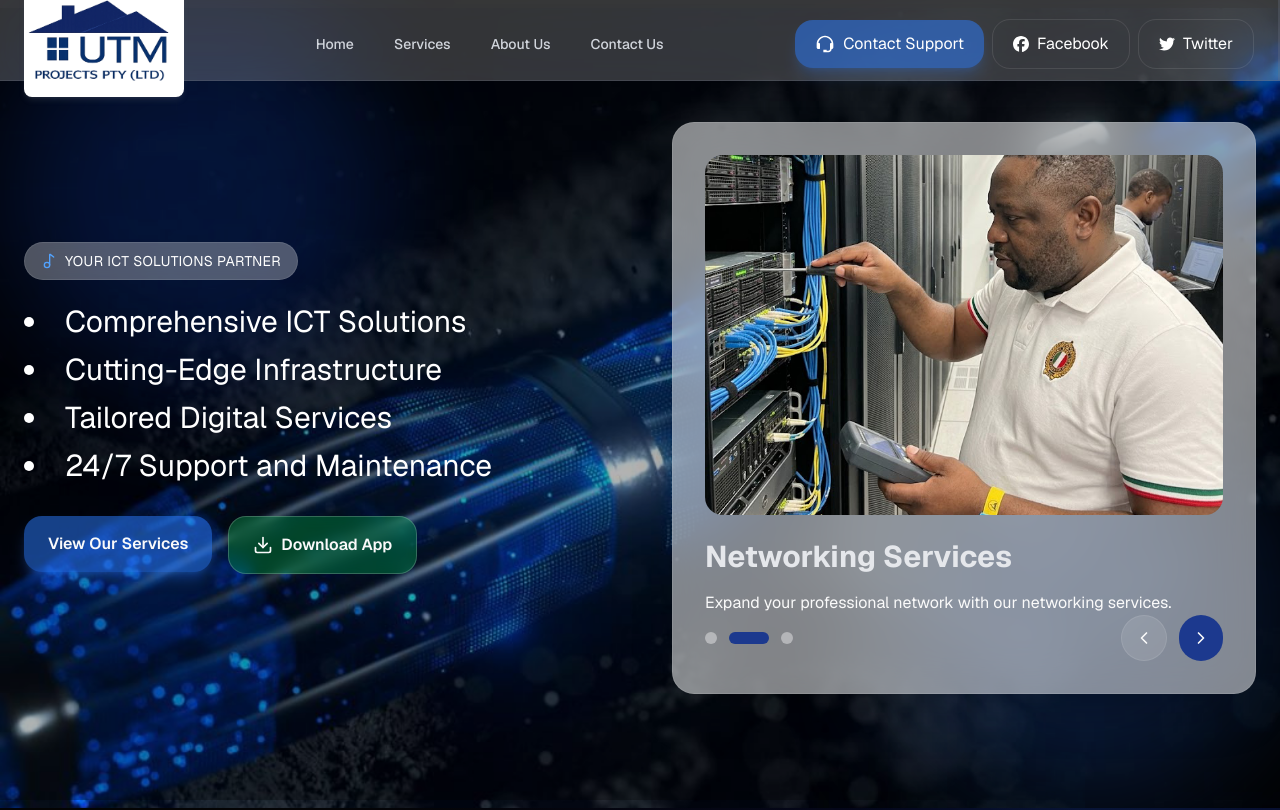
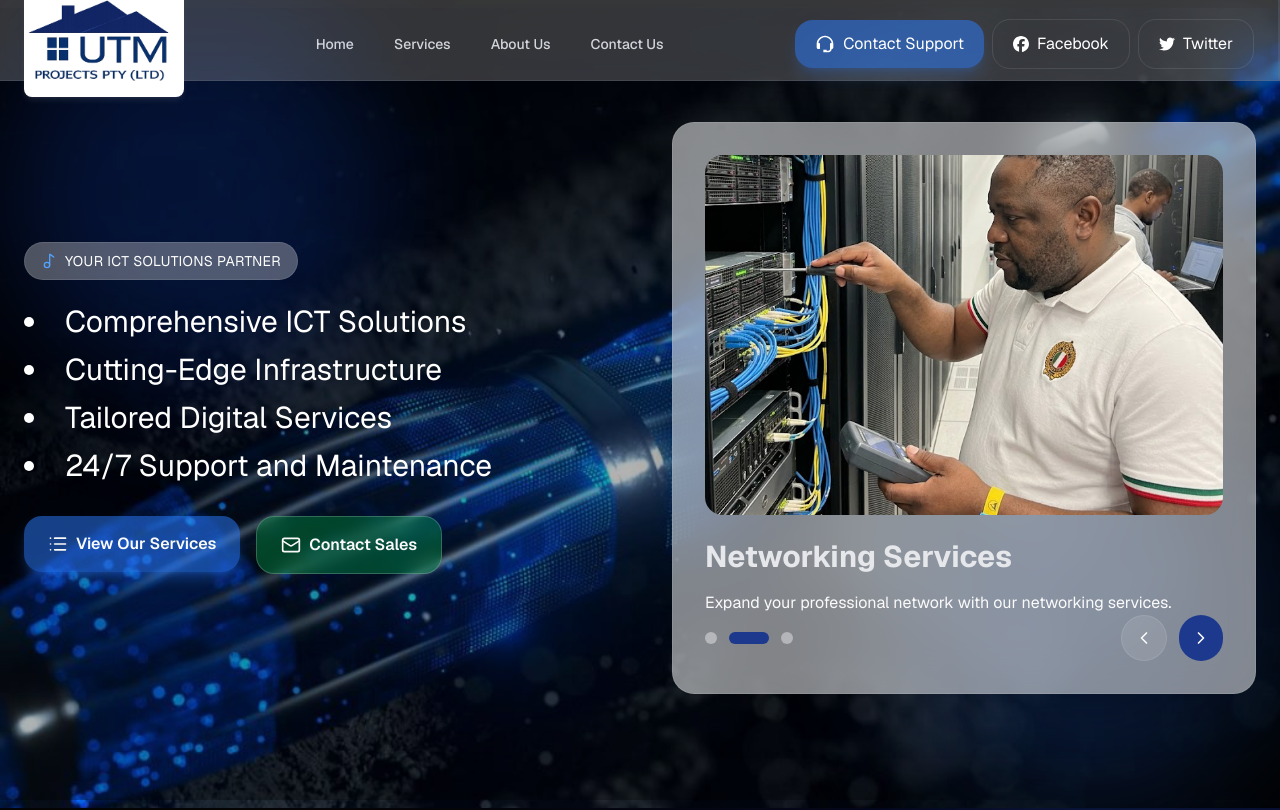
Before and after one commit to seleejane/utmprj, a Next.js app: page / in a window 1280 px wide. Shown: the top 810 px of the page. Built offline with nearby package versions, Linux system fonts and the light colour scheme.

Commit message:
Update on Buttons and about us page

```diff
--- a/app/(pages)/about/page.tsx
+++ b/app/(pages)/about/page.tsx
@@ -90,7 +90,7 @@ export default function AboutUs() {
         {/* Company History */}
         <div className="mt-20 grid gap-12 lg:grid-cols-2">
 
-          <div>
+          <div className="rounded-2xl border bg-card p-8 bg-white/5 backdrop-blur-sm">
             <h2 className="mb-6 text-3xl font-bold">
               Our Story
             </h2>
--- a/app/components/sections/HeroSection.tsx
+++ b/app/components/sections/HeroSection.tsx
@@ -3,7 +3,7 @@
 import { useState, useEffect } from "react";
 import Image from "next/image";
 import Link from "next/link";
-import { Music2, Ticket, Download, CalendarDays, MapPin, ChevronLeft, ChevronRight } from "lucide-react";
+import { Music2, Ticket, Download, CalendarDays, MapPin, ChevronLeft, ChevronRight, MailIcon, List} from "lucide-react";
 
 const featuredEvents = [
   {
@@ -100,14 +100,16 @@ export default function HeroSection() {
               <div className="flex flex-wrap gap-4">
                 <Link href="/services">
                 <button className="flex items-center gap-2 bg-blue-500/50 hover:bg-blue-600 transition px-6 py-4 rounded-2xl font-semibold shadow-lg shadow-blue-500/30">
+                  <List className="w-5 h-5" />
                   View Our Services
                 </button>
                 </Link>
-
+                <Link href="/contact">
                 <button className="flex items-center gap-2 border border-white/20 bg-green-500/30 hover:bg-green-500/50 transition px-6 py-4 rounded-2xl font-semibold backdrop-blur-sm">
-                  <Download className="w-5 h-5" />
-                  Download App
+                  <MailIcon className="w-5 h-5" />
+                  Contact Sales
                 </button>
+                </Link>
               </div>
             </div>
 
@@ -115,11 +117,14 @@ export default function HeroSection() {
             <div className="relative">
               <div className="bg-white/50 border border-white/10 backdrop-blur-xl rounded-3xl p-8 shadow-2xl">
 
-                <Link
-  href={`${currentEvent.slug}?title=${encodeURIComponent(
+
+  {/*
+    href={`${currentEvent.slug}?title=${encodeURIComponent(
     currentEvent.title
-  )}`}
->
+  )}`>
+  */}
+
+  <Link href={"/services"}>
   <Image
     src={currentEvent.imgSrc}
     alt={currentEvent.title}
```
